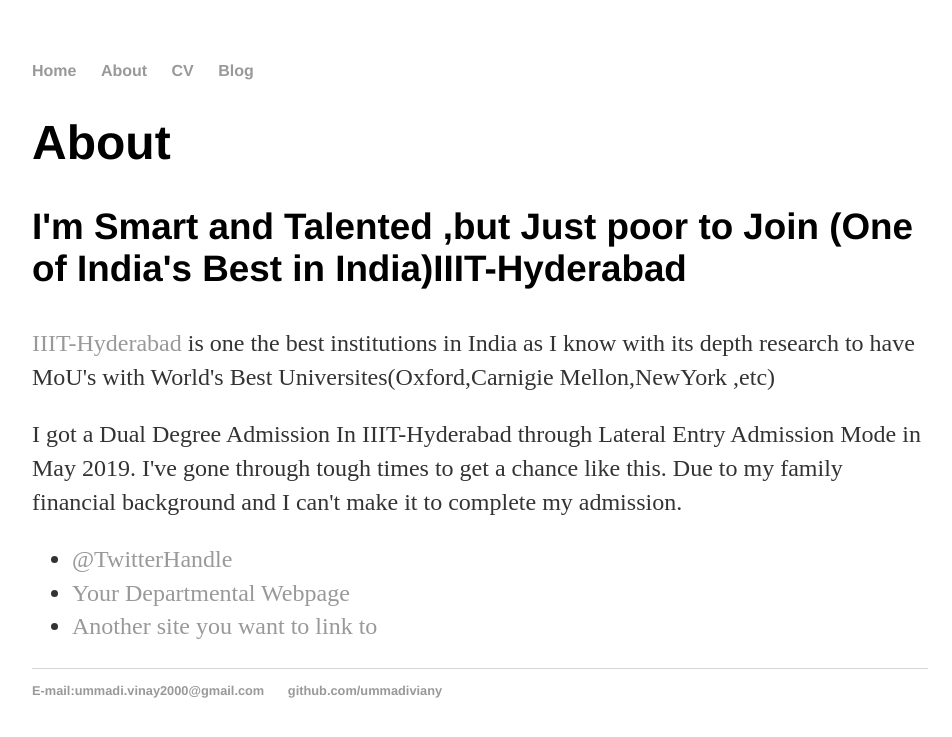
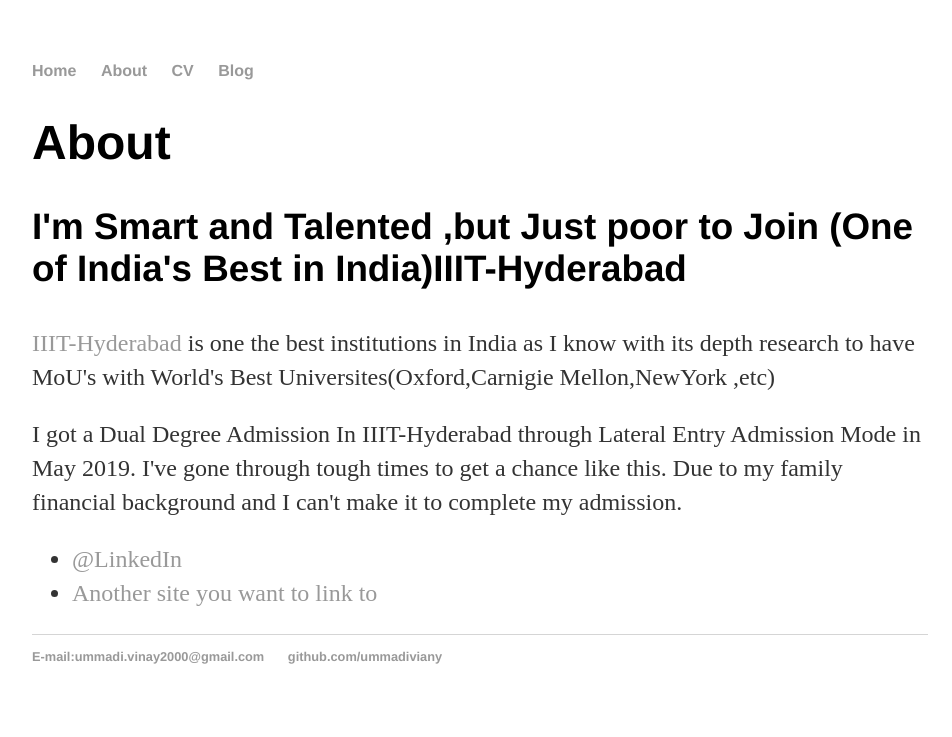
Before and after one commit to ummadiviany/ummadiviany.github.io, a Jekyll site: the page built from about/index.html, in a window 1280 px wide. Shown: the top 737 px of the page, without its empty margins (160-1112 px from the left). Built offline with Jekyll 4.4.1, drawn with Linux system fonts in a browser that asks for light colours.

Commit message:
Update index.html

```diff
--- a/about/index.html
+++ b/about/index.html
@@ -15,8 +15,7 @@
 			</p>
 
 			<ul class="contacts">
-				<li><a href="#">@TwitterHandle</a></li>
-				<li><a href="#">Your Departmental Webpage</a></li>
+				<li><a href="https://www.linkedin.com/in/vinay-u-77100a139/">@LinkedIn</a></li>
 				<li><a href="#">Another site you want to link to</a></li>
 				</ul>
 		</div>
```
Also changed, not shown: other parts of about/index.html (+1 -1 lines).
